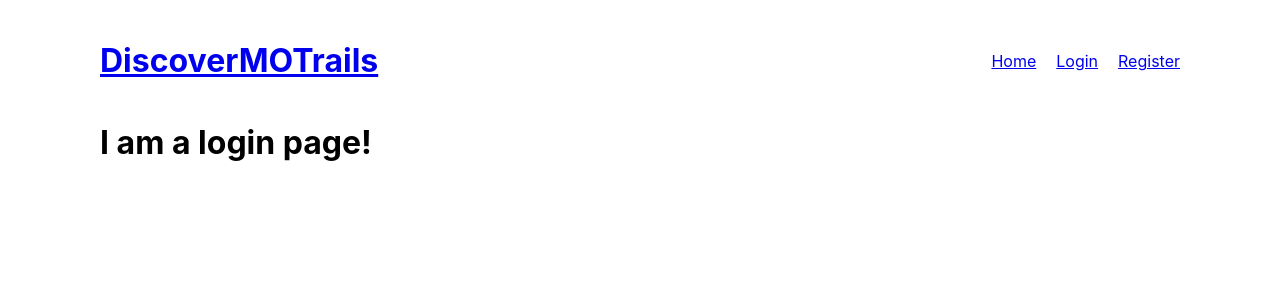
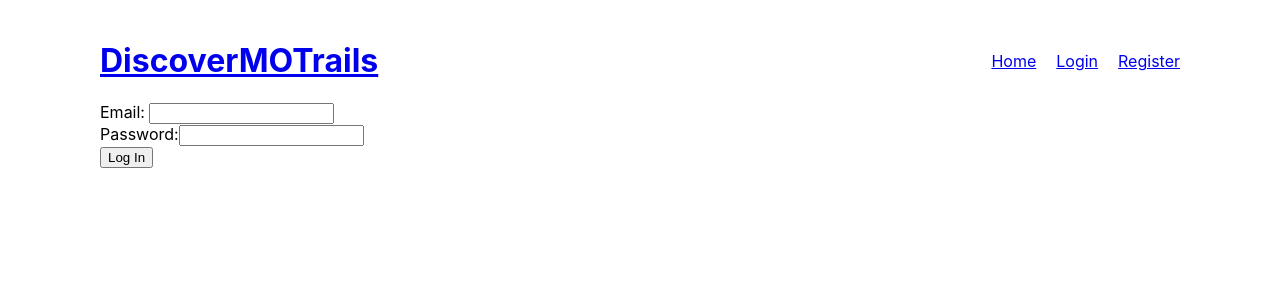
Before and after one commit to schmidward/DiscoverMOTrailsDev, a React (Create React App) app: page /login in a window 1280 px wide. Shown: the top 300 px of the page. Built offline with nearby package versions, Linux system fonts and the light colour scheme.

Commit message:
Working on CORS but not completely there.

```diff
--- a/src/pages/Login.js
+++ b/src/pages/Login.js
@@ -1,10 +1,37 @@
 import React from 'react';
+import { useForm } from 'react-hook-form';
 
+export default function LoginForm() {
+  const {
+    register,
+    handleSubmit,
+    // formState: { errors },
+  } = useForm();
 
-function Login() {
-    return (
-        <h1>I am a login page!</h1>
-        );
+  const onSubmit = (data) => {
+    fetch('http://localhost8080/login', {
+        method: 'POST',
+        headers: { 'Content-Type' : 'application/json'},
+        body: JSON.stringify({ username: data.username, password: data.pwd })
+    })
+    .then(response => response.json())
+    .then(data => console.log(data))
+    .catch(error => console.log(error));
+  }
+
+  return (
+    <form className="form" onSubmit={handleSubmit(onSubmit)}>
+        <div className="label-wrapper">
+            <label htmlFor="username">Email: </label>
+            <input type="text" id="username" {...register("username", { required: true })} />
+        </div>
+
+        <div className="label-wrapper">
+            <label htmlFor="pwd">Password:</label>
+            <input type="password" id="pwd" {...register("pwd", { required: true })} />
+        </div>
+
+        <input type="submit" value="Log In" />
+    </form>
+  );
 }
-
-export default Login;
```
Also changed, not shown: src/pages/securePage.js (added, +35 -0 lines).
